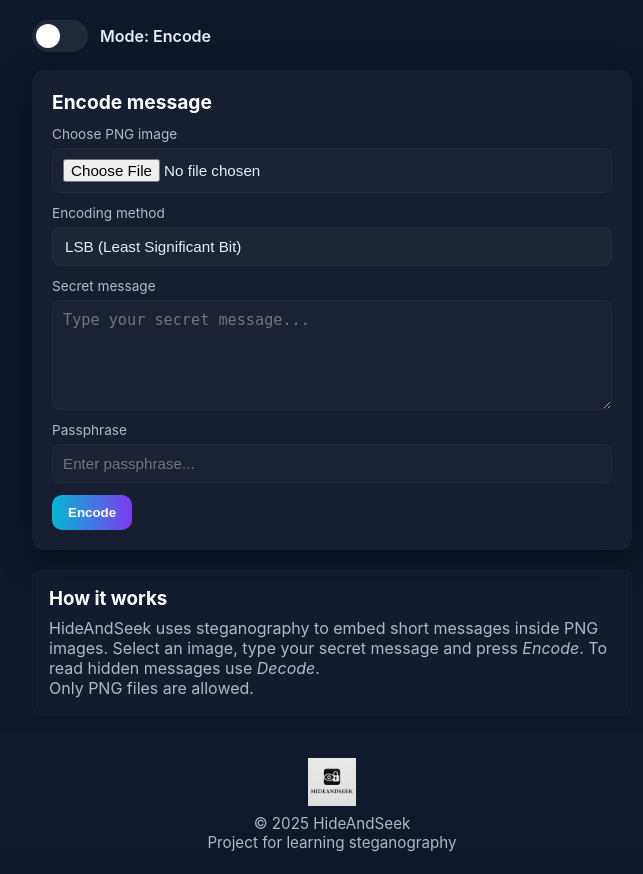
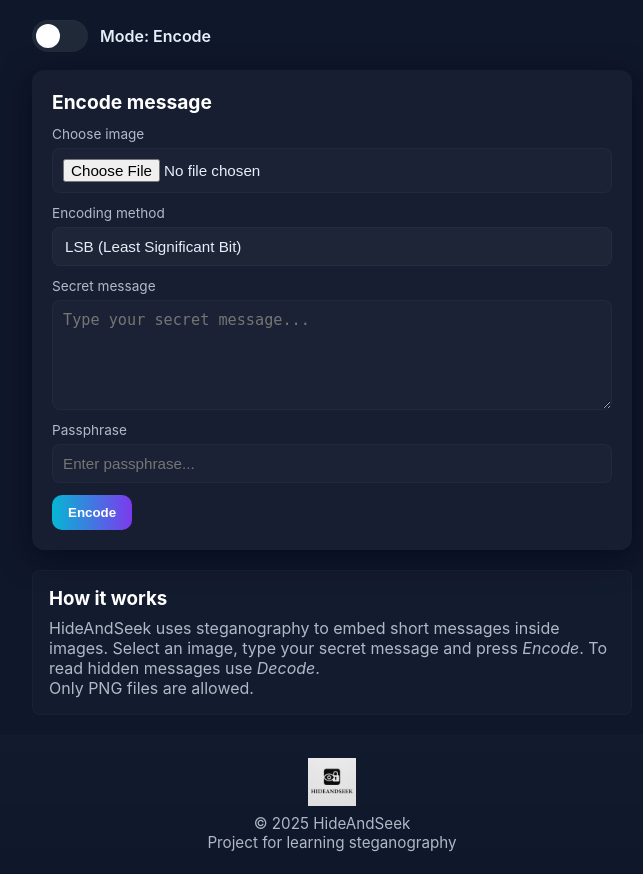
Before and after one commit to MPZC/hideandseek, a Flask app: page /?mode=encode in a window 1280 px wide. Shown: the part 84-958 px from the top of the page, without its empty margins (308-951 px from the left). Run offline with Flask 3, Linux system fonts and the light colour scheme.

Commit message:
feat(upload): support multiple image formats with validation for encode and decode
Encoding now accepts multiple image formats (e.g. PNG, JPG, BMP).
Both encoding and decoding are protected against uploading unsupported
or invalid file types.

```diff
--- a/app.py
+++ b/app.py
@@ -10,7 +10,7 @@ import os
 app = Flask(__name__)
 app.secret_key = "supersecretkey"
 
-ALLOWED_EXTENSIONS = {"png"}
+ALLOWED_EXTENSIONS = {"png", "jpg", "jpeg", "bmp", "gif", "webp", "tiff", "ico", "tga", "ppm", "pgm"}
 MAX_FILE_SIZE_MB = 5
 DEFAULT_IMAGE_PATH = os.path.join("static", "images", "logo.png")
 
@@ -67,7 +67,7 @@ def index():
         file = request.files["file"]
 
         if not allowed_file(file.filename):
-            flash("Only .png files allowed.", "error")
+            flash("Wrong file format.", "error")
             return redirect(url_for("index", mode=mode))
 
         file.seek(0, os.SEEK_END)
--- a/steganography_methods/mess_preparation.py
+++ b/steganography_methods/mess_preparation.py
@@ -45,7 +45,7 @@ def convertToString(message_in_binary, password):
         message += i
 
     if message[:2] != '**':
-        raise ValueError(f"Niepoprawny nagłówek: {message[:10]!r}")
+        raise ValueError(f"Wrong file format")
 
     decrypted_message = decryptMessage(message[2:], password)
 
--- a/templates/index.html
+++ b/templates/index.html
@@ -36,8 +36,8 @@
         <form method="POST" enctype="multipart/form-data" class="form">
 
           <label class="field">
-            <span class="label">Choose PNG image</span>
-            <input type="file" name="file" accept=".png">
+            <span class="label">Choose image</span>
+            <input type="file" name="file" accept="image/*">
           </label>
 
           <label class="field">
@@ -91,8 +91,8 @@
         <form method="POST" enctype="multipart/form-data" class="form">
 
           <label class="field">
-            <span class="label">Choose PNG image</span>
-            <input type="file" name="file" accept=".png" required>
+            <span class="label">Choose image</span>
+            <input type="file" name="file" accept="image/*" required>
           </label>
 
           <label class="field">
@@ -138,7 +138,7 @@
       <section class="info">
         <h3>How it works</h3>
         <p>
-          HideAndSeek uses steganography to embed short messages inside PNG images.
+          HideAndSeek uses steganography to embed short messages inside images.
           Select an image, type your secret message and press <em>Encode</em>.
           To read hidden messages use <em>Decode</em>.
         </p>
```
